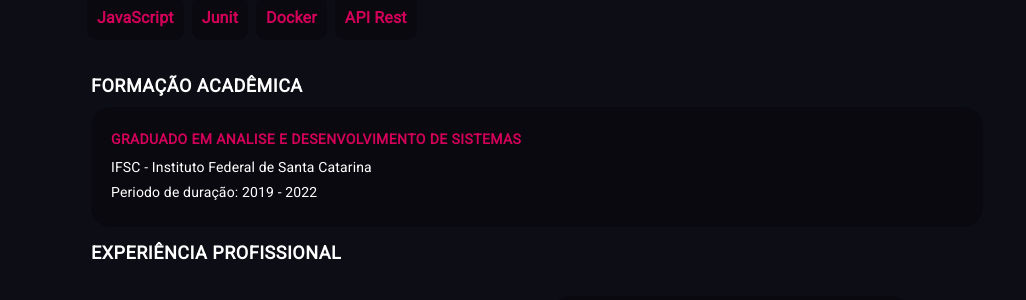
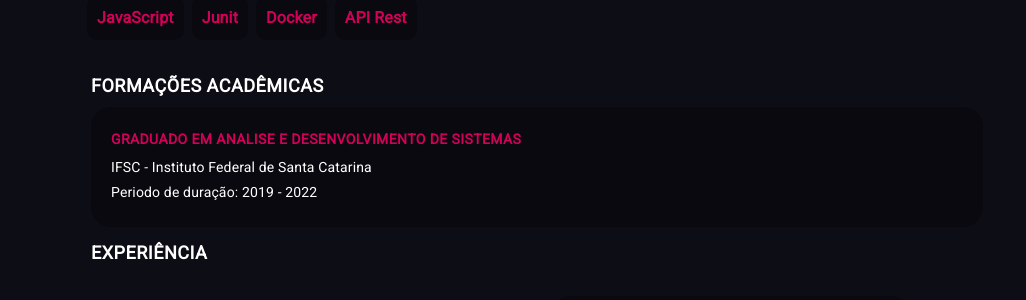
Before and after one commit to fabrisiofilho/Portifolio-React, a React (Vite) app: page /about in a window 1280 px wide. Shown: the part 593-893 px from the top of the page, without its empty margins (123-1149 px from the left). Built offline with nearby package versions, Linux system fonts and the light colour scheme.

Commit message:
28/01/23 - Ajuste em nomenclaturas

```diff
--- /dev/null
+++ b/src/components/card.tsx
@@ -0,0 +1,6 @@
+interface CardProps {
+
+}
+
+export function Card ({}: CardProps) {
+}
--- a/src/pages/about/about.tsx
+++ b/src/pages/about/about.tsx
@@ -248,7 +248,7 @@ export function About ({}: AboutProps) {
                         variant="button"
                         display="block"
                         gutterBottom>
-                        Formação acadêmica
+                        Formações acadêmicas
                     </Typography>
                     <Box
                         sx={{
@@ -301,7 +301,7 @@ export function About ({}: AboutProps) {
                         variant="button"
                         display="block"
                         gutterBottom>
-                        Experiência Profissional
+                        Experiência
                     </Typography>
                     <Timeline position="alternate">
                     {steps.map((step: Exp, index: number) =>
--- a/src/pages/articles/articles.tsx
+++ b/src/pages/articles/articles.tsx
@@ -50,7 +50,7 @@ export function Articles ({}: ArticlesProps) {
                                 Aguarde... Em desenvolvimento.
                         </Typography>
                     </Box>
-                    <Grid container columns={3} gap={2} justifyContent={'center'}>
+                    <Grid container columns={3} gap={3} justifyContent={'center'}>
                         <Stack alignItems={'center'} justifyContent={'center'} spacing={1}>
                             <Skeleton
                                 sx={{borderRadius: '20px'}}
--- a/src/pages/course/course.tsx
+++ b/src/pages/course/course.tsx
@@ -38,7 +38,8 @@ export function Course ({}: CourseProps) {
                         <Typography
                             sx={{
                                 color: '#D30059',
-                                fontWeight: 'bold'
+                                fontWeight: 'bold',
+                                fontSize: '20px'
                             }}
                             variant="button"
                             display="block"
```
Also changed, not shown: src/components/form.tsx (added, +7 -0 lines).
